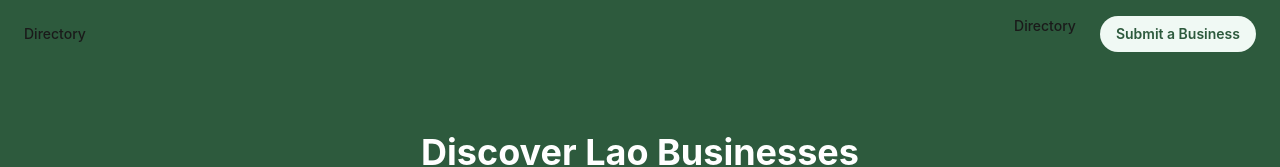
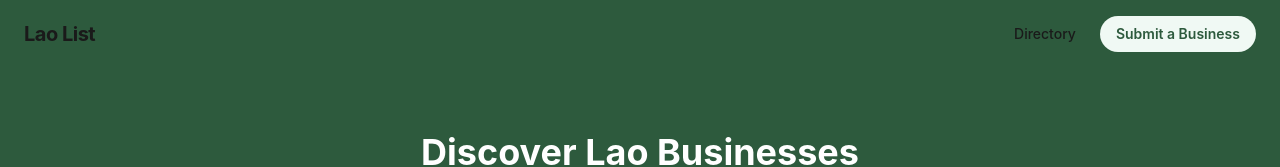
Before and after one commit to tonyinnmktg-ops/lao-list, a Next.js app: page / in a window 1280 px wide. Shown: the top 167 px of the page. Built offline with nearby package versions, Linux system fonts and the light colour scheme; no server answers; the database is empty.

Commit message:
fix nav dupe link

```diff
--- a/app/components/Navbar.js
+++ b/app/components/Navbar.js
@@ -3,15 +3,13 @@
 export default function Navbar() {
   return (
     <nav style={{ backgroundColor: '#2d5a3d' }} className="px-6 py-4 flex items-center justify-between">
-
-<Link href="/" className="text-white text-sm font-medium hover:opacity-80 transition">
-  Directory
-</Link>
-
-      <div className="flex gap-6">
-<Link href="/" className="text-white text-sm font-medium hover:opacity-80 transition">
-  Directory
-</Link>
+      <Link href="/" className="text-xl font-bold text-white tracking-tight">
+        Lao List
+      </Link>
+      <div className="flex items-center gap-6">
+        <Link href="/" className="text-white text-sm font-medium hover:opacity-80 transition">
+          Directory
+        </Link>
         <Link href="/submit" style={{ backgroundColor: '#f0f9f4', color: '#2d5a3d' }} className="text-sm font-semibold px-4 py-2 rounded-full hover:opacity-90 transition">
           Submit a Business
         </Link>
```
